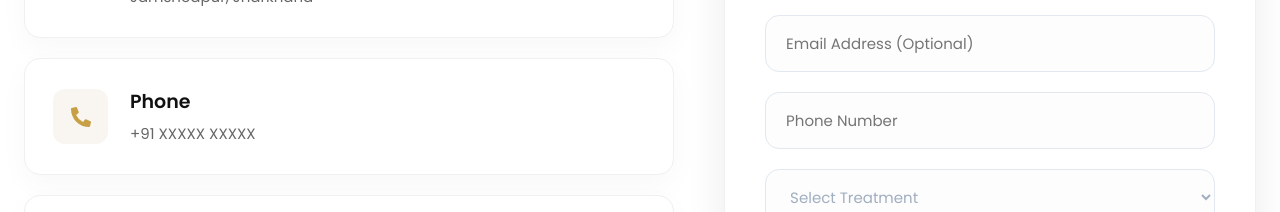
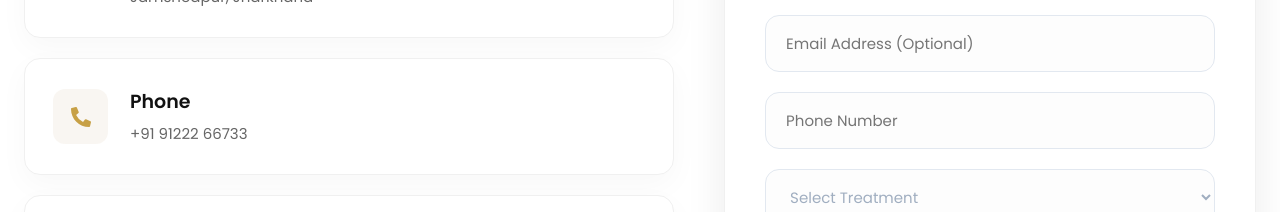
Before and after one commit to sunnycoding1519/fhdental, a React (Vite) app: page /contact in a window 1280 px wide. Shown: the part 800-1012 px from the top of the page. Built offline with nearby package versions, Linux system fonts and the light colour scheme.

Commit message:
update contact number

```diff
--- a/src/components/Hero/Hero.jsx
+++ b/src/components/Hero/Hero.jsx
@@ -74,7 +74,7 @@ function Hero() {
           </Link>
 
           <a
-            href="tel:+917355095660"
+            href="tel:+919122266733"
             className="hero-btn secondary-btn"
           >
             <FaPhoneAlt />
--- a/src/pages/Contact/Contact.jsx
+++ b/src/pages/Contact/Contact.jsx
@@ -98,7 +98,7 @@ function Contact() {
                 </div>
                 <div>
                   <h3>Phone</h3>
-                  <p>+91 XXXXX XXXXX</p>
+                  <p>+91 91222 66733</p>
                 </div>
               </div>
 
```
